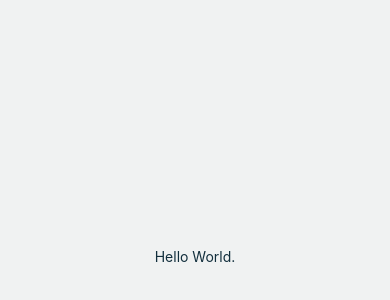
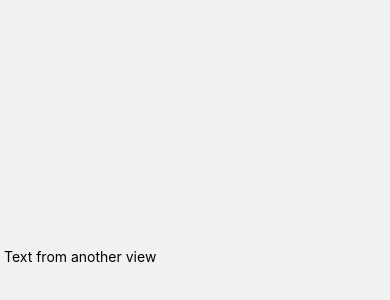
Before and after one commit to victoriahayes/swearjar-reactnative-practice, a React Native app: screen / in a window 390 px wide. Shown: the part 166-466 px from the top of the page. Built offline with nearby package versions, Linux system fonts and the light colour scheme.

Commit message:
moved code to src folder, pulled components to folder

```diff
--- a/index.js
+++ b/index.js
@@ -3,7 +3,7 @@
  */
 
 import {AppRegistry} from 'react-native';
-import App from './App';
+import App from './src/App';
 import {name as appName} from './app.json';
 
 AppRegistry.registerComponent(appName, () => App);
--- a/App.tsx
+++ b/src/App.tsx
@@ -4,12 +4,13 @@ import {
   StyleSheet,
   Text
 } from 'react-native';
+import { JarPage } from './components/JarPage.component';
 
 export default class App extends React.Component {
   render() {
     return (
       <View style={styles.body}>
-        <Text style={styles.text}>Hello World.</Text>
+        <JarPage/>
       </View>
     );
   };
--- /dev/null
+++ b/src/components/JarPage.component.tsx
@@ -0,0 +1,12 @@
+import React from 'react';
+import { View, Text } from 'react-native';
+
+class JarPage extends React.Component {
+    render() {
+        return (<View>
+            <Text> Text from another view </Text>
+        </View>)
+    }
+}
+
+export { JarPage };
```
